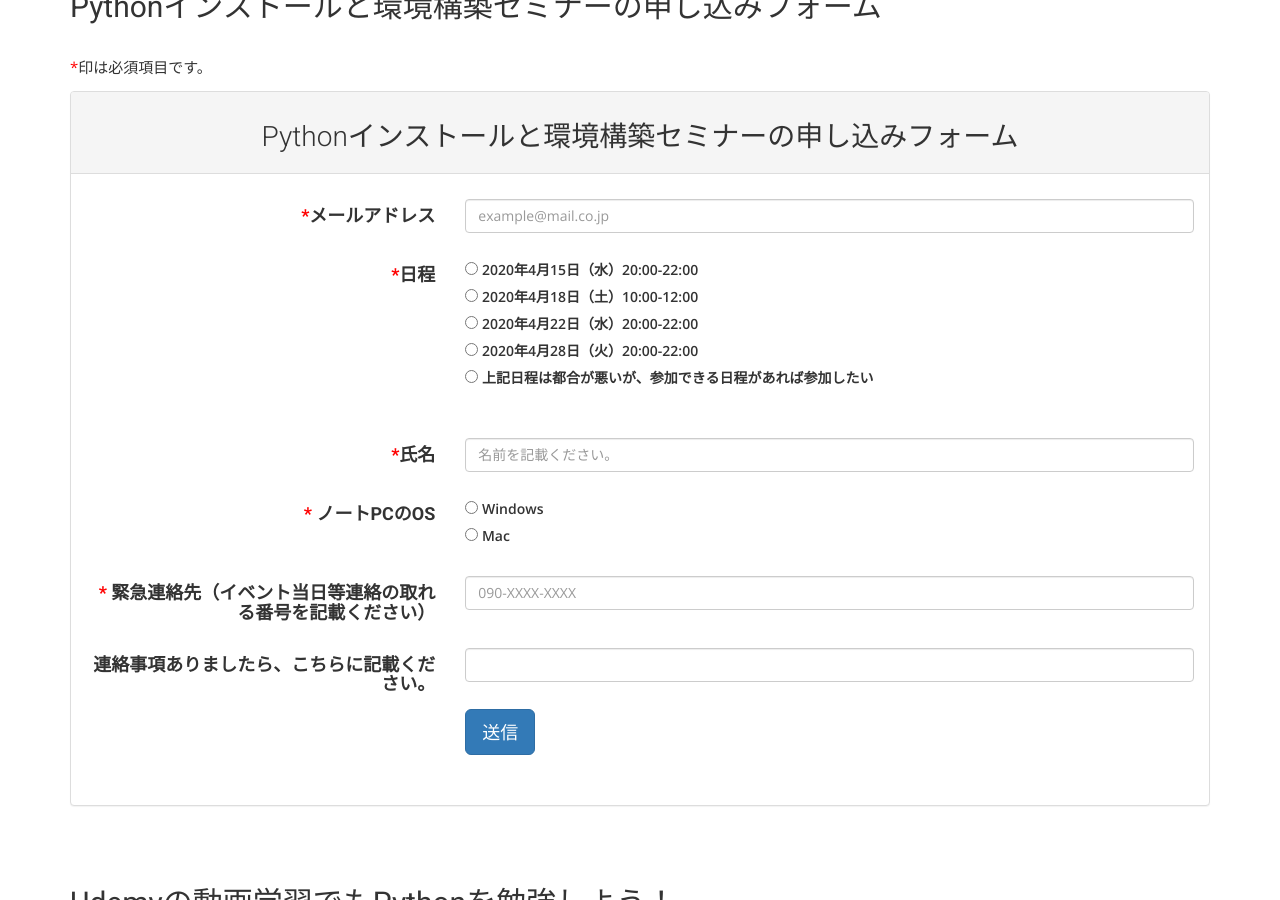
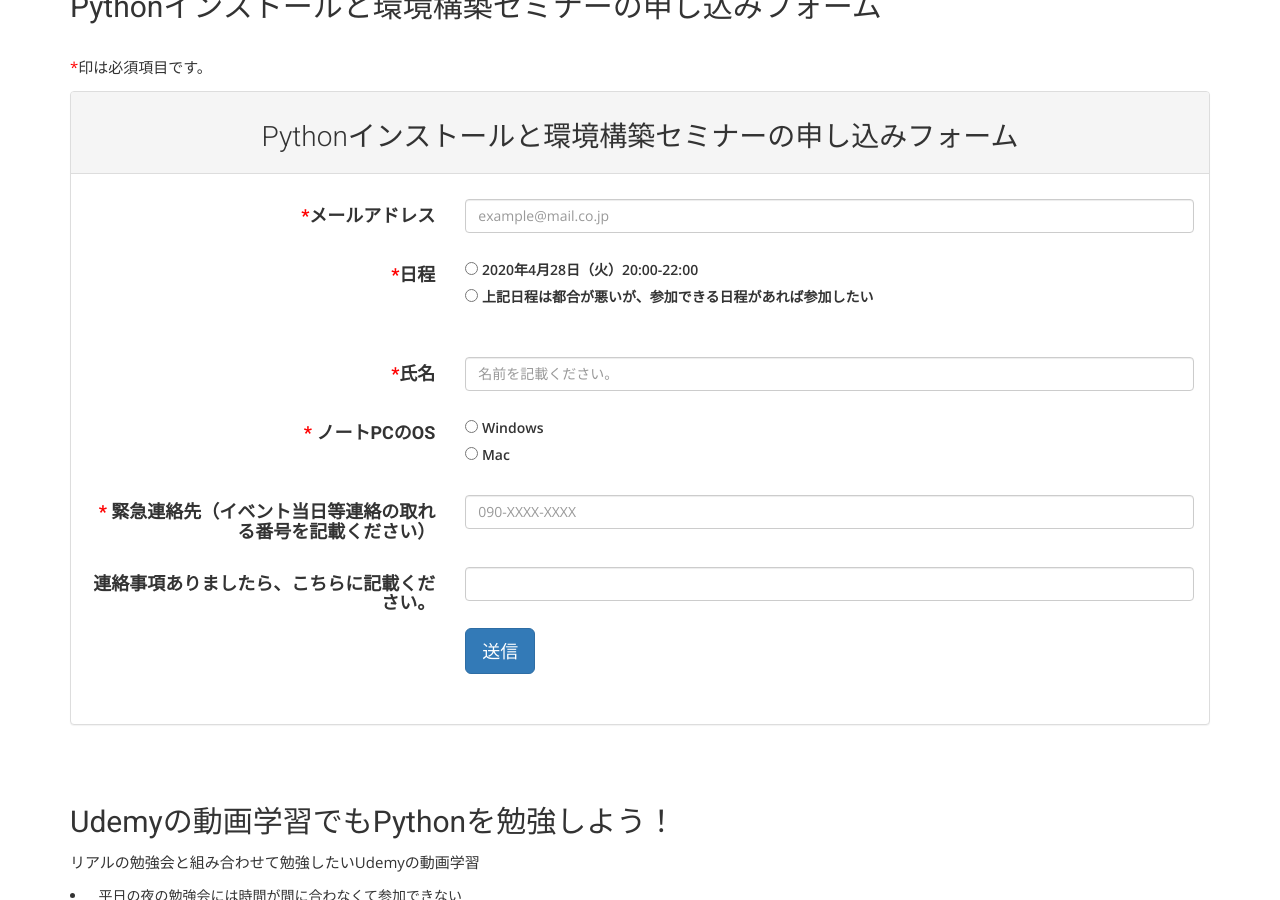
Before and after one commit to hommachi-open-source-lab/hommachi-open-source-lab.github.io, a Jekyll site: the page built from contents/study/buld_python_env.html, in a window 1280 px wide and 900 px high, scrolled down 2719 px. Built offline with Jekyll 4.4.1, drawn with Linux system fonts in a browser that asks for light colours; nearby versions of some CDN libraries; some web fonts are replaced.

Commit message:
change date

```diff
--- a/contents/study/buld_python_env.html
+++ b/contents/study/buld_python_env.html
@@ -144,27 +144,6 @@
             <div class="col-sm-8">
               <div class="form-check">
                 <input class="form-check-input" id="nittei" type="radio" name="entry.403502960"
-                  value="2020年4月15日（水）20:00-22:00" required>
-                <label class="form-check-label" for="nittei">
-                  2020年4月15日（水）20:00-22:00<br>
-                </label>
-                　　 </div>
-              <div class="form-check">
-                <input class="form-check-input" id="nittei" type="radio" name="entry.403502960"
-                  value="2020年4月18日（土）10:00-12:00" required>
-                <label class="form-check-label" for="nittei">
-                  2020年4月18日（土）10:00-12:00<br>
-                </label>
-                　　 </div>
-              <div class="form-check">
-                <input class="form-check-input" id="nittei" type="radio" name="entry.403502960"
-                  value="2020年4月22日（水）20:00-22:00" required>
-                <label class="form-check-label" for="nittei">
-                  2020年4月22日（水）20:00-22:00<br>
-                </label>
-                　　 </div>
-              <div class="form-check">
-                <input class="form-check-input" id="nittei" type="radio" name="entry.403502960"
                   value="2020年4月28日（火）20:00-22:00" required>
                 <label class="form-check-label" for="nittei">
                   2020年4月28日（火）20:00-22:00<br>
```
